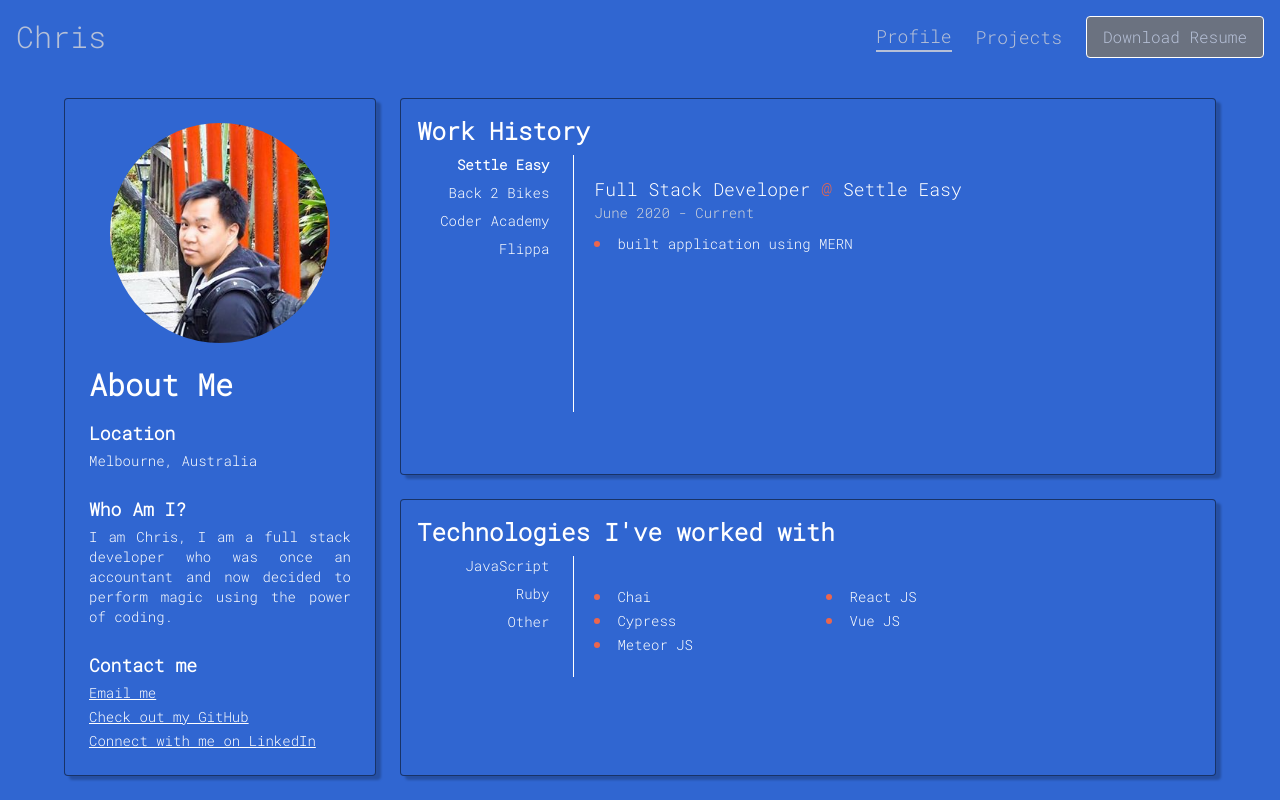
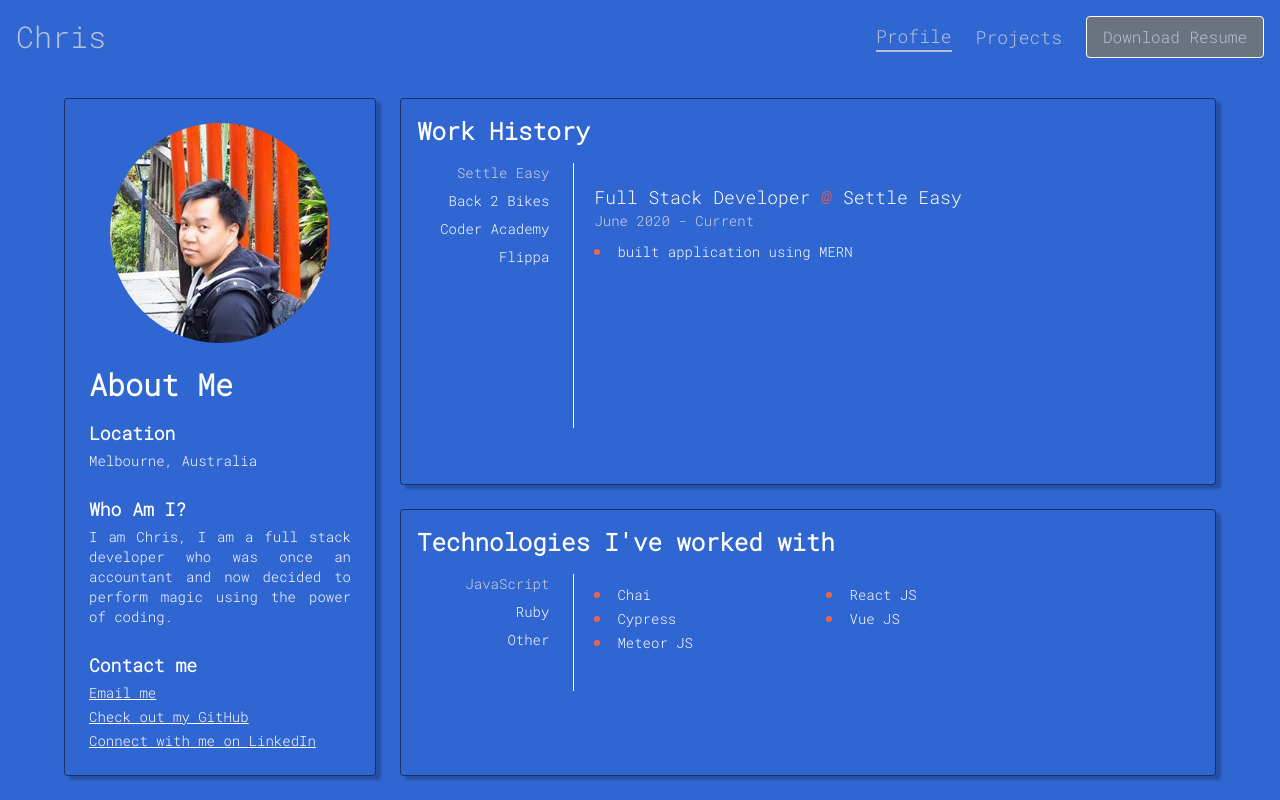
Before and after one commit to MomentaiChris26/MomentaiChris26.github.io, a Gatsby site: page /profile in a window 1280 px wide. Built offline with nearby package versions, Linux system fonts and the light colour scheme; Gatsby itself is replaced by a stand-in of ours.

Commit message:
fixed issue and cleanup

```diff
--- a/src/components/Profile/TechnologiesList/TechnologiesList.js
+++ b/src/components/Profile/TechnologiesList/TechnologiesList.js
@@ -7,14 +7,12 @@ const TechonologiesList = () => {
   const [selected, setSelect] = useState(technologies[0]);
 
   const handleChange = (value) => {
-    const data = technologies.find(
-      (technology) => technology.language === value
-    );
+    const data = technologies.find((technology) => technology.name === value);
     setSelect(data);
   };
 
   const names = technologies.reduce((acc, current) => {
-    acc.push(current.language);
+    acc.push(current.name);
     return acc;
   }, []);
 
@@ -29,7 +27,7 @@ const TechonologiesList = () => {
           />
         </div>
 
-        <div className="pt-5 pl-1 sm:pl-5 col-span-1 sm:col-start-2 sm:col-end-5">
+        <div className="pl-1 sm:pl-5 col-span-1 sm:col-start-2 sm:col-end-5">
           <ListDisplay {...selected} />
         </div>
       </div>
--- a/src/components/commons/Links.js
+++ b/src/components/commons/Links.js
@@ -2,13 +2,13 @@ import React from "react";
 
 const Links = ({ names, handleChange, selected }) => {
   return (
-    <ul className="text-white font-roboto-mono flex justify-around  sm:flex-col overflow-x-scroll lg:text-md text-sm md:pr-5 w-full">
+    <ul className="text-white font-roboto-mono flex justify-around sm:flex-col lg:text-md text-sm md:pr-5 w-full">
       {names.map((name) => {
         return (
           <li className="mb-1 mx-1 text-right" key={name}>
             <button
               className={`mb-1 text-center sm:text-right cursor-pointer hover:text-red-200 ${
-                selected.name === name && "font-black"
+                selected.name === name && "text-gray-300"
               }`}
               onClick={() => handleChange(name)}
             >
--- a/src/pages/profile.js
+++ b/src/pages/profile.js
@@ -70,13 +70,13 @@ const ProfilePage = () => {
         </ProfileCard>
         <div className="col-span-2 sm:col-span-5 grid gap-6">
           <ProfileCard addClass="row-span-2 p-4">
-            <h1 className="text-lg sm:text-2xl text-center sm:text-left font-roboto-mono font-extrabold mb-2 text-white">
+            <h1 className="text-lg sm:text-2xl text-center sm:text-left font-roboto-mono font-extrabold mb-4 text-white">
               Work History
             </h1>
             <TimeLine />
           </ProfileCard>
           <ProfileCard addClass="p-4">
-            <h1 className="text-lg sm:text-2xl text-center sm:text-left font-roboto-mono font-extrabold mb-2 text-white">
+            <h1 className="text-lg sm:text-2xl text-center sm:text-left font-roboto-mono font-extrabold mb-4 text-white">
               Technologies I've worked with
             </h1>
             <TechonologiesList />
--- a/src/utils/technologies.json
+++ b/src/utils/technologies.json
@@ -1,14 +1,14 @@
 [
   {
-    "language": "JavaScript",
+    "name": "JavaScript",
     "frameworks": ["Chai", "Cypress", "Meteor JS", "React JS", "Vue JS"]
   },
   {
-    "language": "Ruby",
+    "name": "Ruby",
     "frameworks": ["Ruby on Rails"]
   },
   {
-    "language": "Other",
+    "name": "Other",
     "frameworks": ["AWS", "MongoDB", "PostgresSQL"]
   }
 ]
```
